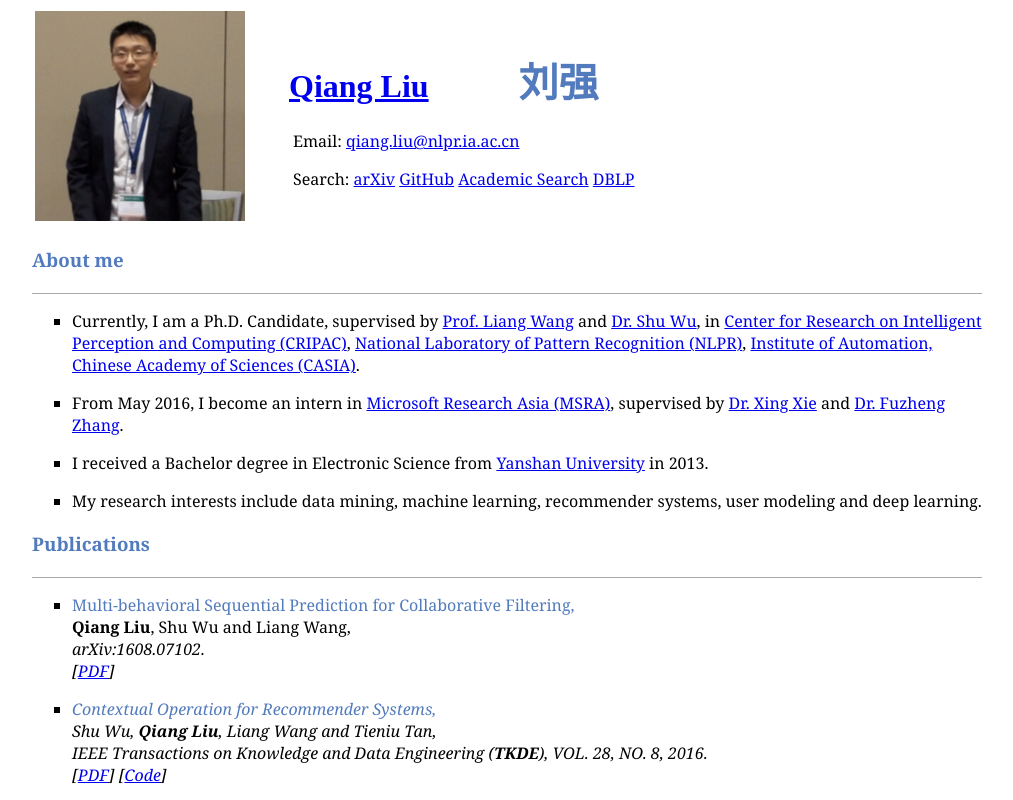
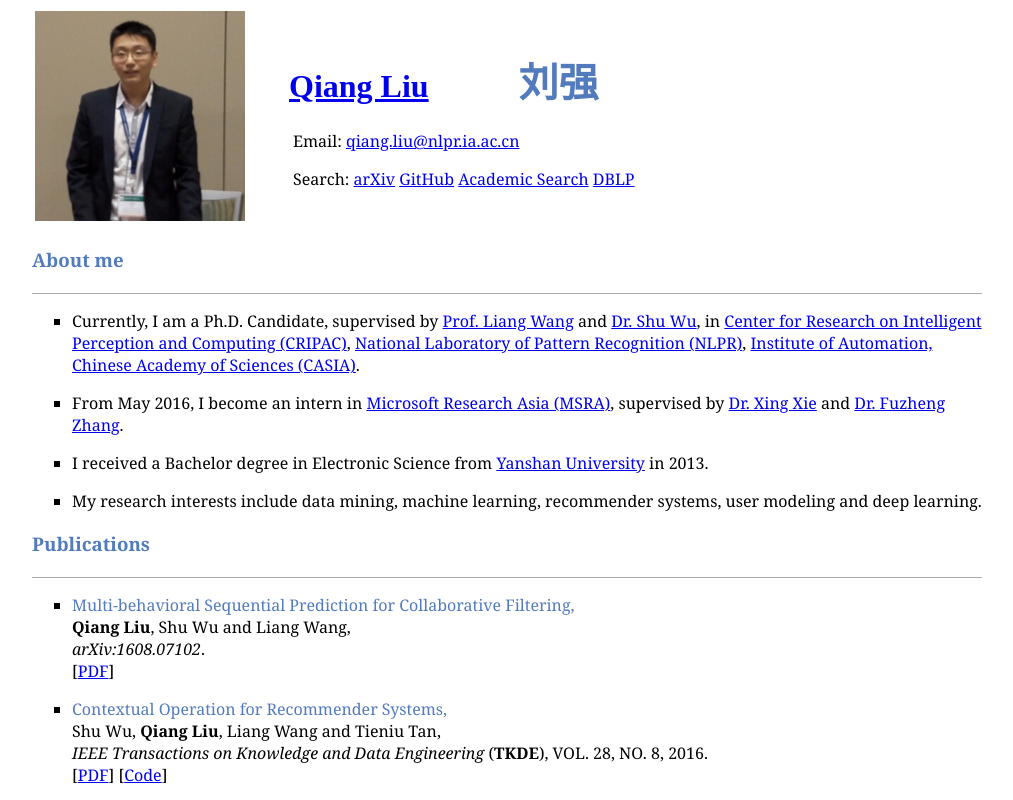
Before and after one commit to QiangLiuCASIA/homepage, a plain HTML site: page index.html in a window 1280 px wide. Shown: the top 800 px of the page, without its empty margins (133-1146 px from the left). Drawn offline with Linux system fonts and the light colour scheme.

Commit message:
Update index.html

```diff
--- a/index.html
+++ b/index.html
@@ -110,7 +110,7 @@
 
      <b>Qiang Liu</b>, Shu Wu and Liang Wang,<br>
 
-     <i>arXiv:1608.07102.<br>
+     <i>arXiv:1608.07102</i>.<br>
 
      [<a href="./files/MRLBL.pdf">PDF</a>]
 
```
